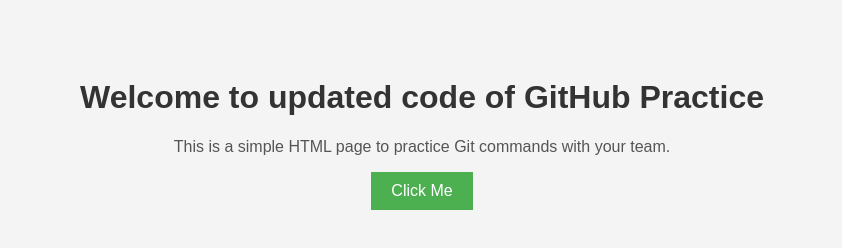
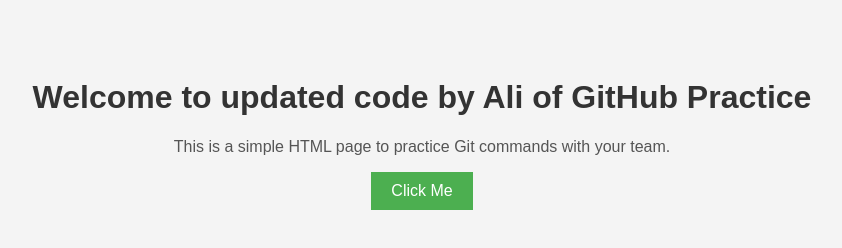
Before and after one commit to hibahaseebq/sample, a plain HTML site: page index.html in a window 1280 px wide. Shown: the whole page, without its empty margins (218-1060 px from the left). Drawn offline with Linux system fonts and the light colour scheme.

Commit message:
New Update by Ali

```diff
--- a/index.html
+++ b/index.html
@@ -35,7 +35,7 @@
     </style>
 </head>
 <body>
-    <h1>Welcome to updated code of GitHub Practice</h1>
+    <h1>Welcome to updated code by Ali of GitHub Practice</h1>
     <p>This is a simple HTML page to practice Git commands with your team.</p>
     <button onclick="alert('Hello, GitHub!')">Click Me</button>
 </body>
```
